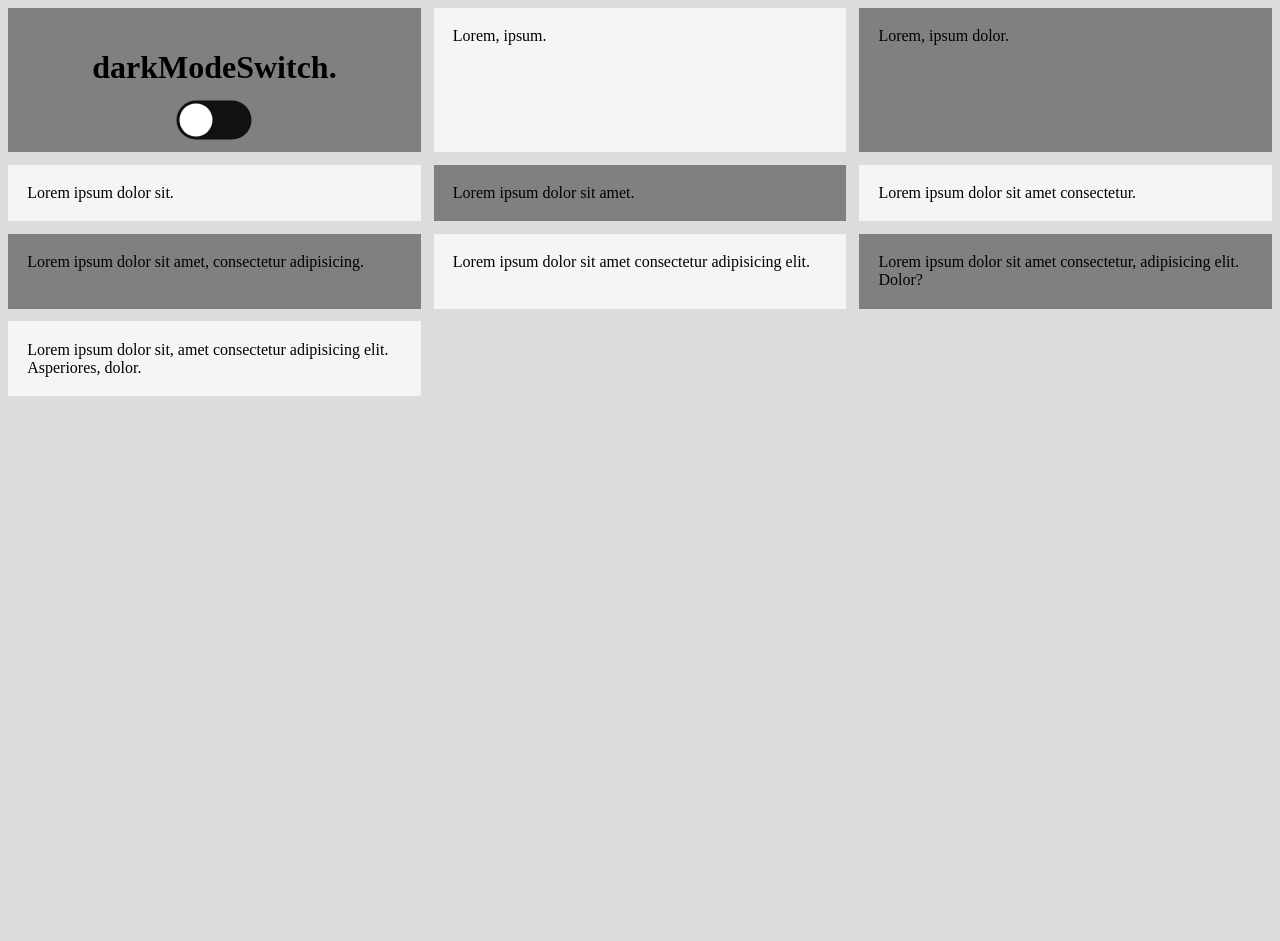
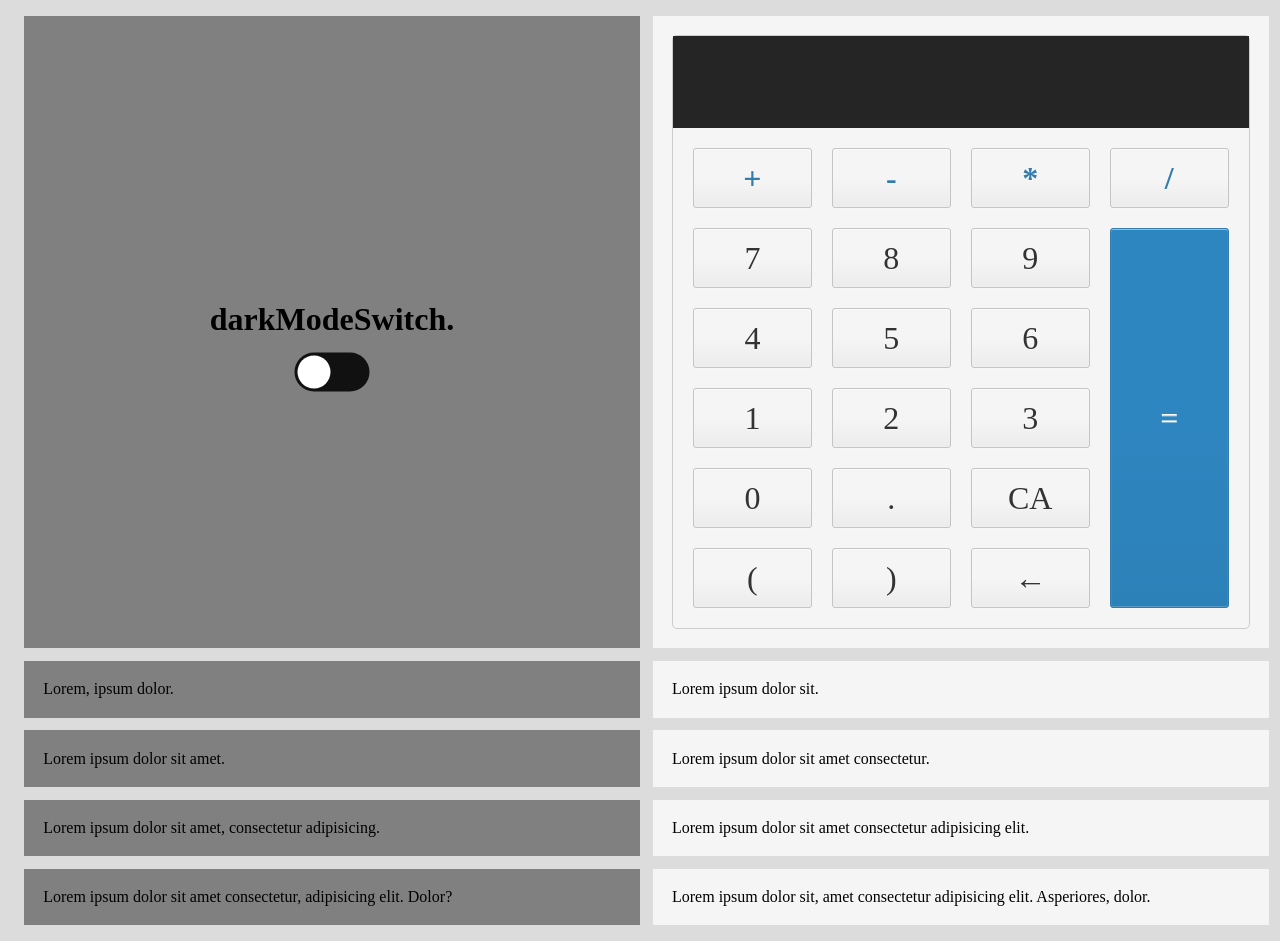
Before and after one commit to crinnsh/lots-of-stuff, a plain HTML site: page index.html in a window 1280 px wide. Before the commit the page ends 800 px from the top, so only its background shows below. Drawn offline with Linux system fonts and the light colour scheme.

Commit message:
calculator

```diff
--- a/index.html
+++ b/index.html
@@ -23,7 +23,33 @@
                     </label>
                 </div>
             </div>
-            <div class="divTwo">Lorem, ipsum.</div>
+            <div class="divTwo">
+                <div class="calculator">
+                    <div id="calculator-screen"></div>
+                    <div class="calculator-keys">
+                        <div class="calcBtn operator">+</div>
+                        <div class="calcBtn operator">-</div>
+                        <div class="calcBtn operator">*</div>
+                        <div class="calcBtn operator">/</div>
+                        <div class="calcBtn">7</div>
+                        <div class="calcBtn">8</div>
+                        <div class="calcBtn">9</div>
+                        <div class="calcBtn">4</div>
+                        <div class="calcBtn">5</div>
+                        <div class="calcBtn">6</div>
+                        <div class="calcBtn">1</div>
+                        <div class="calcBtn">2</div>
+                        <div class="calcBtn">3</div>
+                        <div class="calcBtn">0</div>
+                        <div class="calcBtn">.</div>
+                        <div class="calcBtn">CA</div>
+                        <div class="calcBtn">(</div>
+                        <div class="calcBtn">)</div>
+                        <div class="calcBtn">&larr;</div>
+                        <div class="calcBtn" id="equal">=</div>
+                    </div>
+                </div>
+            </div>
             <div class="divThree">Lorem, ipsum dolor.</div>
             <div class="divFour">Lorem ipsum dolor sit.</div>
             <div class="divFive">Lorem ipsum dolor sit amet.</div>
--- a/scripts/main.js
+++ b/scripts/main.js
@@ -43,3 +43,42 @@ toggle.addEventListener('click', () => {
 });
 
 /* SECOND DIV */
+
+let screen = document.getElementById("calculator-screen");
+
+let calcBtns = Array.from(document.getElementsByClassName("calcBtn"));
+
+calcBtns.map(button => {
+    button.addEventListener("click", (b) => {
+        if (screen.innerText == "Noooooooo!") {
+            screen.innerText = "";
+        }
+
+        switch (b.target.innerText) {
+            case "CA":
+                screen.innerText = "";
+                break;
+
+            case "←":
+                if (screen.innerText) {
+                    screen.innerText = screen.innerText.slice(0, -1);
+                }
+                break;
+
+            case "=":
+                try {
+                    /* screen.innerText = eval(screen.innerText); */
+                    result = eval(screen.innerText);
+                    screen.innerText = Math.floor(result * 1000) / 1000;
+                } catch {
+                    screen.innerText = "Noooooooo!"
+                }
+                break;
+
+            default:
+                screen.innerText += b.target.innerText;
+        }
+    });
+});
+
+/* THIRD DIV */
--- a/style.css
+++ b/style.css
@@ -10,8 +10,9 @@ body {
 
 .grid {
     display: grid;
-    grid-template-columns: repeat(3, 1fr);
+    grid-template-columns: repeat(2, 50%);
     grid-gap: .8rem;
+	margin: 1rem;
 }
 
 .grid > div {
@@ -77,3 +78,80 @@ body.dark {
 }
 
 /* SECOND DIV */
+
+.divTwo {
+	font-size: 62.5%;
+}
+
+.calculator {
+    border: 1px solid #ccc;
+    border-radius: 5px;
+    /* position: absolute;
+    top: 50%;
+    left: 50%;
+    transform: translate(-50%, -50%);
+    width: 400px; */
+}
+
+#calculator-screen {
+    width: 100%;
+    font-size: 5rem;
+    height: 92px;
+    border: none;
+    background-color: #252525;
+    color: #fff;
+    text-align: right;
+    padding-right: 20px;
+    padding-left: 10px;
+
+    display: flex;
+    justify-content: right;
+    align-items: center;
+    overflow: auto;
+}
+
+.calcBtn {
+    height: 60px;
+    background-color: #fff;
+    border-radius: 3px;
+    border: 1px solid #c4c4c4;
+    background-color: transparent;
+    font-size: 2rem;
+    color: #333;
+    background-image: linear-gradient(to bottom, transparent, transparent 50%, rgba(0, 0, 0, .04));
+    box-shadow: inset 0 0 0 1px rgba(255, 255, 255, .05), inset 0 1px 0 0 rgba(255, 255, 255, .45), inset 0 -1px 0 0 rgba(255, 255, 255, .15), 0 1px 0 0 rgba(255, 255, 255, .15);
+    text-shadow: 0 1px rgba(255, 255, 255, .4);
+    display: flex;
+    justify-content: center;
+    align-items: center;
+}
+
+.calcBtn:hover {
+    background-color: #eaeaea;
+}
+
+.operator {
+    color: #337cac;
+    font-weight: bold;
+}
+
+#equal {
+    background-color: #2e86c0;
+    border-color: #337cac;
+    color: #fff;
+    height: 100%;
+    grid-area: 2 / 4 / 7 / 5;
+}
+
+#equal:hover {
+    background-color: #4e9ed4;
+}
+
+.calculator-keys {
+    display: grid;
+    grid-template-columns: repeat(4, 1fr);
+    grid-gap: 20px;
+    padding: 20px;
+}
+
+/* THIRD DIV */
```
